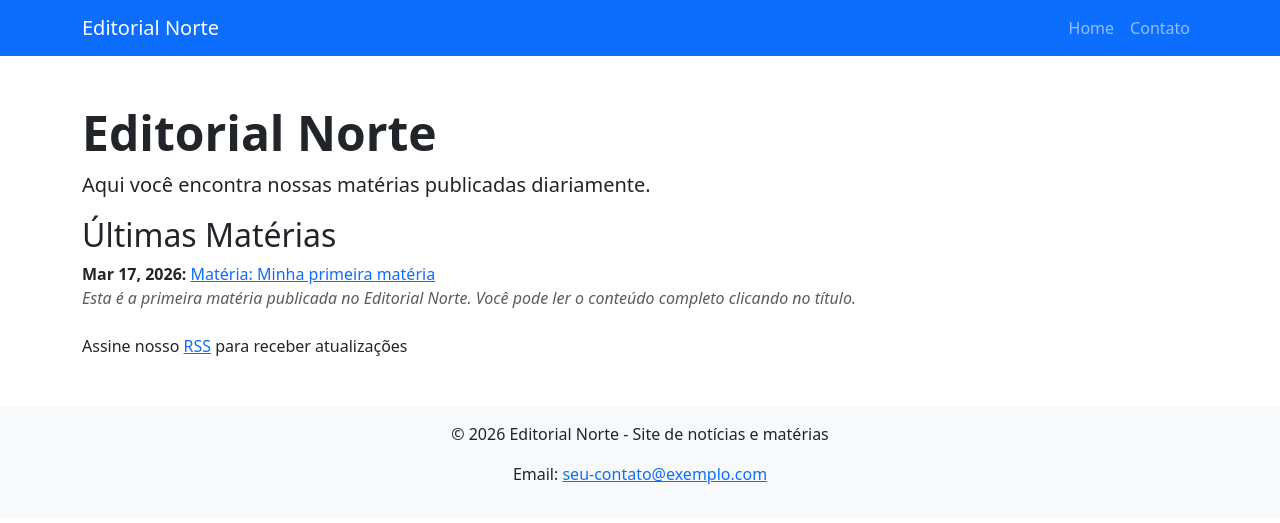
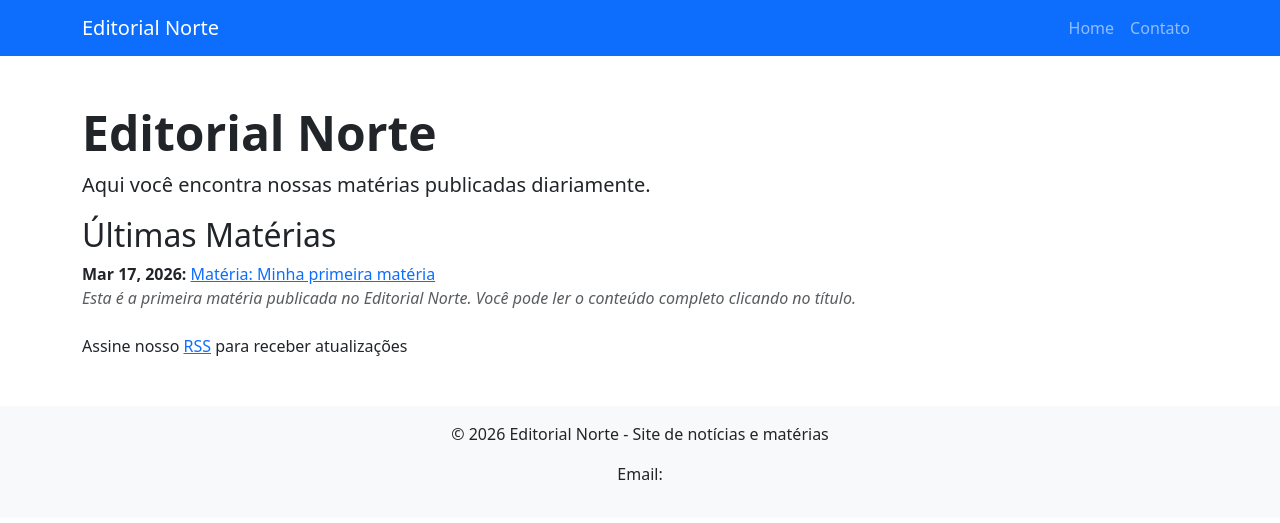
Before and after one commit to mercadao-portel/editorial-norte, a Jekyll site: the page built from index.md, in a window 1280 px wide. Shown: the top 523 px of the page. Built offline with Jekyll 4.4.1, drawn with Linux system fonts in a browser that asks for light colours; our own code applies the rules of GitHub Pages for plain Markdown files; part of the change alters nothing that is shown.

Commit message:
Update _config.yml

```diff
--- a/_config.yml
+++ b/_config.yml
@@ -1,6 +1,9 @@
 title: Editorial Norte
-email: seu-contato@exemplo.com
-description: "Site de notícias e matérias do Editorial Norte"
-baseurl: "" # deixe vazio se estiver na raiz
+description: Notícias e matérias atualizadas diariamente
+baseurl: ""
 url: "https://mercado-portal.github.io/editorial-norte"
 theme: minima
+
+# Para exibir RSS
+plugins:
+  - jekyll-feed
```
